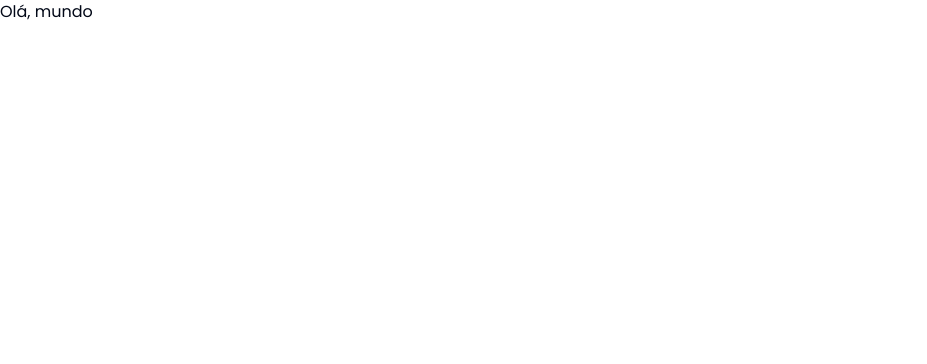
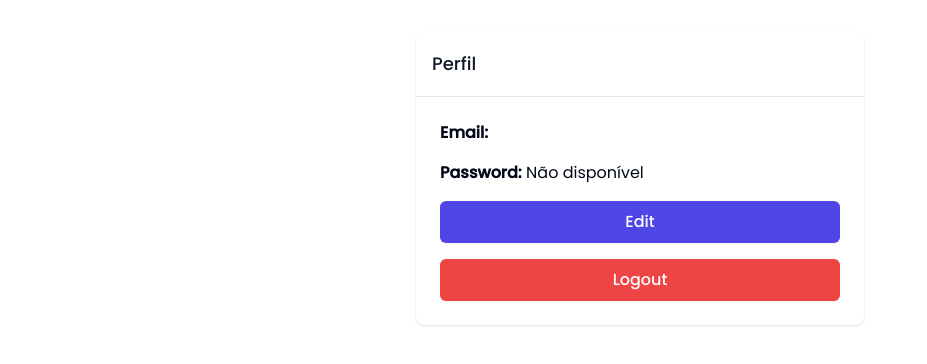
Before and after one commit to Gabrielcafens/login-localstorage-shadcnUI-next, a Next.js app: page /profile in a window 1280 px wide. Shown: the top 364 px of the page, without its empty margins (0-927 px from the left). Built offline with nearby package versions, Linux system fonts and the light colour scheme.

Commit message:
fix editpage

```diff
--- a/package.json
+++ b/package.json
@@ -13,18 +13,20 @@
     "class-variance-authority": "^0.7.0",
     "clsx": "^2.1.1",
     "dayjs": "^1.11.11",
+    "jsonwebtoken": "^9.0.2",
     "lucide-react": "^0.395.0",
     "next": "14.2.4",
     "next-auth": "^4.24.7",
     "react": "^18",
     "react-dom": "^18",
-    "react-hook-form": "^7.52.0",
+    "react-hook-form": "^7.52.1",
     "tailwind-merge": "^2.4.0",
     "tailwindcss-animate": "^1.0.7",
     "zod": "^3.23.8"
   },
   "devDependencies": {
     "@eslint/js": "^9.5.0",
+    "@types/jsonwebtoken": "^9.0.6",
     "@types/node": "^20",
     "@types/react": "^18",
     "@types/react-dom": "^18",
--- a/src/app/profile/page.tsx
+++ b/src/app/profile/page.tsx
@@ -1,10 +1,87 @@
+"use client";
 
-import React from 'react';
+import React, { useEffect, useState } from 'react';
+import {
+  Card,
+  CardContent,
+  CardHeader,
+  CardTitle,
+} from "@/components/ui/card";
+import { Input } from "@/components/ui/input";
+import { Button } from "@/components/ui/button";
+import { useRouter } from 'next/navigation';
 
-const ProfilePage: React.FC = () => {
+const ProfilePage = () => {
+  const [email, setEmail] = useState<string>('');
+  const [password, setPassword] = useState<string>('');
+  const [editMode, setEditMode] = useState<boolean>(false);
+  const router = useRouter();
+
+  useEffect(() => {
+    const storedEmail = localStorage.getItem('email');
+    const storedPassword = localStorage.getItem('password');
+
+    if (storedEmail) setEmail(storedEmail);
+    if (storedPassword) setPassword(storedPassword);
+  }, []);
+
+  const handleSave = () => {
+    localStorage.setItem('email', email);
+    localStorage.setItem('password', password);
+
+    setEditMode(false);
+  };
+
+  const handleLogout = () => {
+    // Clear localStorage
+    localStorage.removeItem('email');
+    localStorage.removeItem('password');
+
+    router.push('/');
+  };
+
   return (
-    <div>
-      <h1>Olá, mundo</h1>
+    <div className="p-8">
+      <Card className="max-w-md mx-auto">
+        <CardHeader>
+          <CardTitle>Perfil</CardTitle>
+        </CardHeader>
+        <CardContent className="space-y-4">
+          {editMode ? (
+            <div className="space-y-4">
+              <div>
+                <label className="block text-sm font-medium">Email</label>
+                <Input
+                  type="email"
+                  value={email}
+                  onChange={(e: React.ChangeEvent<HTMLInputElement>) => setEmail(e.target.value)}
+                />
+              </div>
+              <div>
+                <label className="block text-sm font-medium">Password</label>
+                <Input
+                  type="password"
+                  value={password}
+                  onChange={(e: React.ChangeEvent<HTMLInputElement>) => setPassword(e.target.value)}
+                />
+              </div>
+              <Button onClick={handleSave} className="w-full">Save</Button>
+              <Button onClick={() => setEditMode(false)} className="w-full">Cancel</Button>
+            </div>
+          ) : (
+            <div className="space-y-4">
+              <div>
+                <strong>Email:</strong> {email}
+              </div>
+              <div>
+                <strong>Password:</strong> {password ? password : 'Não disponível'}
+              </div>
+              <Button onClick={() => setEditMode(true)} className="w-full">Edit</Button>
+            </div>
+          )}
+          <Button onClick={handleLogout} className="w-full bg-red-500 text-white">Logout</Button>
+        </CardContent>
+      </Card>
     </div>
   );
 };
--- a/src/components/ui/LoginForm.tsx
+++ b/src/components/ui/LoginForm.tsx
@@ -1,18 +1,16 @@
 "use client";
 
-import React, { useState } from 'react';
+import React, { useState, useEffect } from 'react';
 import { Button } from "@/components/ui/button";
 import {
   Card,
   CardContent,
-  CardFooter,
   CardHeader,
   CardTitle,
 } from "@/components/ui/card";
 import { Input } from "@/components/ui/input";
 import { Label } from "@/components/ui/label";
-import { signIn } from 'next-auth/react';
-import { useRouter } from 'next/navigation'
+import { useRouter } from 'next/navigation';
 
 export function LoginForm() {
   const [email, setEmail] = useState('');
@@ -21,6 +19,12 @@ export function LoginForm() {
 
   const validateEmail = (email: string) => /\S+@\S+\.\S+/.test(email);
   const router = useRouter();
+
+  useEffect(() => {
+    // Clear stored credentials on component mount for security
+    localStorage.removeItem('email');
+    localStorage.removeItem('password');
+  }, []);
 
   const handleSubmit = async (e: React.FormEvent) => {
     e.preventDefault();
@@ -39,7 +43,12 @@ export function LoginForm() {
       setError('Invalid email or password.');
       return;
     }
-      router.push('/profile')
+
+    // Save user credentials to localStorage
+    localStorage.setItem('email', email);
+    localStorage.setItem('password', password);
+
+    router.push('/profile');
   };
 
   return (
@@ -73,8 +82,6 @@ export function LoginForm() {
           <Button type="submit" className="w-full">Login</Button>
         </form>
       </CardContent>
-      <CardFooter>
-      </CardFooter>
     </Card>
   );
 }
```
Also changed, not shown: 2 other files (tests, documents, lock files or other folders).
